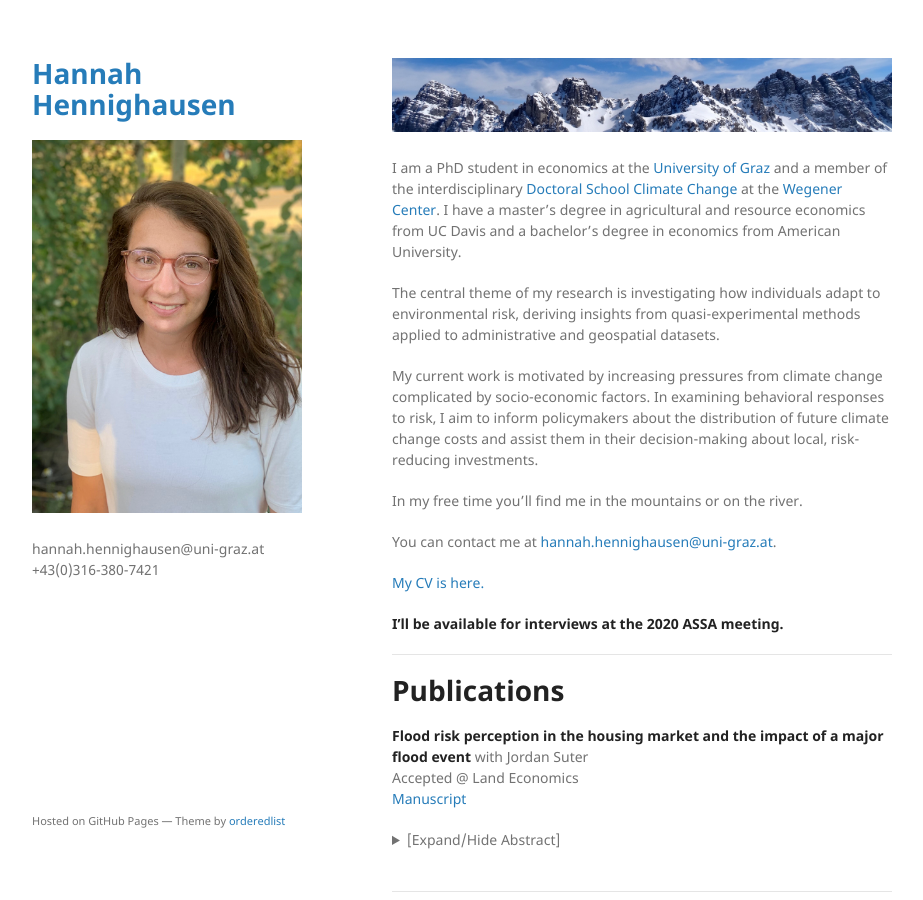
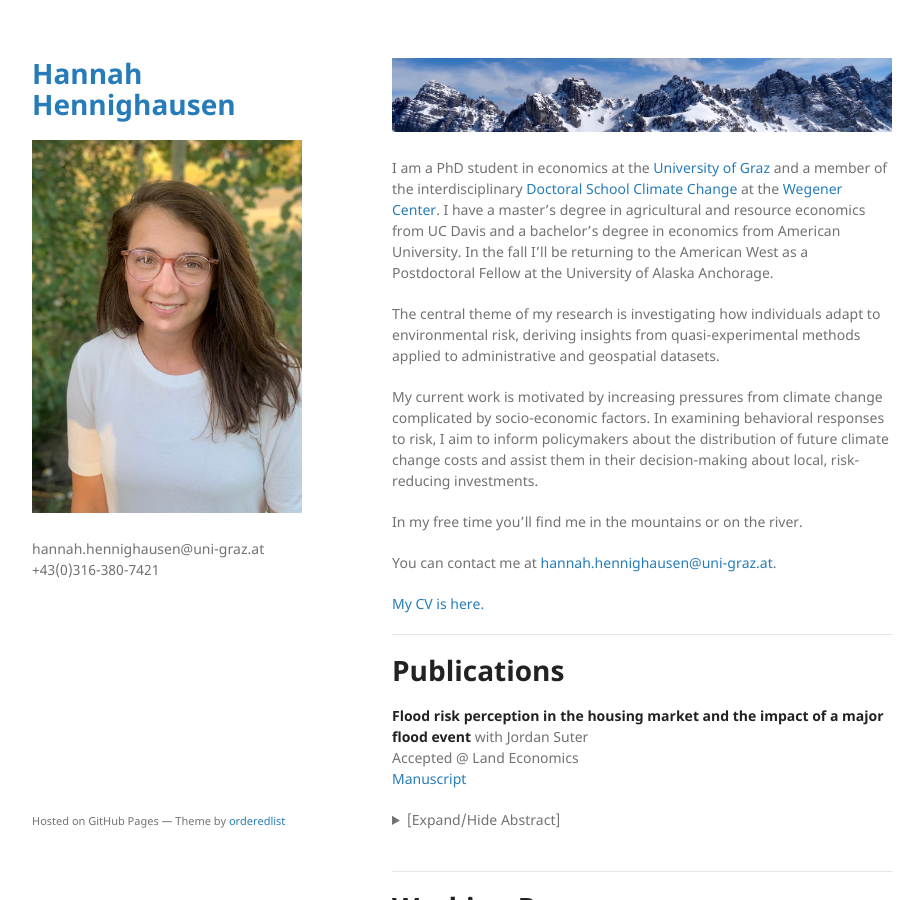
Before and after one commit to hannahhennighausen/hannahhennighausen.github.io, a Jekyll site: the page built from index.md, in a window 1280 px wide and 900 px high. Shown: the whole window, without its empty margins (178-1101 px from the left). Built offline with Jekyll 4.4.1, drawn with Linux system fonts in a browser that asks for light colours; the repository's description, which GitHub fills in, is left out.

Commit message:
Update index.md

```diff
--- a/index.md
+++ b/index.md
@@ -3,7 +3,7 @@ layout: default
 ---
 <img src="/assets/img/mountains3.jpeg" alt="AxamerLizum" />
 
-I am a PhD student in economics at the [University of Graz](https://volkswirtschaftslehre.uni-graz.at/en/) and a member of the interdisciplinary [Doctoral School Climate Change](https://dk-climate-change.uni-graz.at/en/) at the [Wegener Center](https://wegcenter.uni-graz.at/en/). I have a master's degree in agricultural and resource economics from UC Davis and a bachelor's degree in economics from American University.
+I am a PhD student in economics at the [University of Graz](https://volkswirtschaftslehre.uni-graz.at/en/) and a member of the interdisciplinary [Doctoral School Climate Change](https://dk-climate-change.uni-graz.at/en/) at the [Wegener Center](https://wegcenter.uni-graz.at/en/). I have a master's degree in agricultural and resource economics from UC Davis and a bachelor's degree in economics from American University. In the fall I'll be returning to the American West as a Postdoctoral Fellow at the University of Alaska Anchorage.
 
 The central theme of my research is investigating how individuals adapt to environmental risk, deriving insights from quasi-experimental methods applied to administrative and geospatial datasets.
 
@@ -14,8 +14,6 @@ In my free time you'll find me in the mountains or on the river.
 You can contact me at [hannah.hennighausen@uni-graz.at](mailto:hannah.hennighausen@uni-graz.at).
 
 [My CV is here.](https://hannahhennighausen.github.io/CV/Hennighausen_CV.pdf)
-
-**I'll be available for interviews at the 2020 ASSA meeting.**
 
 * * *
 
```
